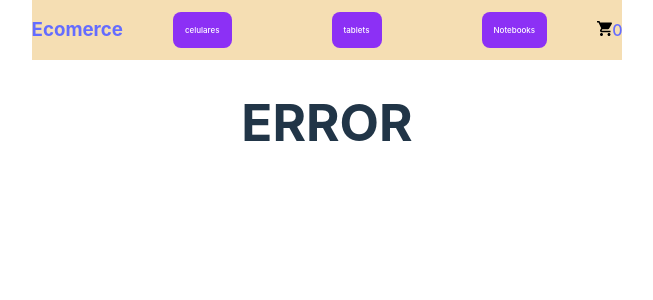
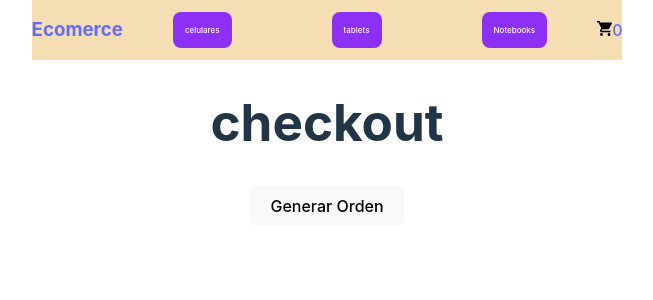
Before and after one commit to dantependino/PreEntrega1-Pendino, a React (Vite) app: page /checkout in a window 1280 px wide. Shown: the top 300 px of the page, without its empty margins (313-966 px from the left). Built offline with nearby package versions, Linux system fonts and the light colour scheme.

Commit message:
commit orders

```diff
--- a/src/App.jsx
+++ b/src/App.jsx
@@ -4,6 +4,7 @@ import ItemListContainer from "./ItemListContainer/ItemListContainer";
 import './App.css'
 import ItemDetailContainer from "./ItemDetailContainer/ItemDetailContainer";
 import {BrowserRouter, Routes, Route} from 'react-router-dom'
+import Checkout from "./Checkout/Checkout";
 
 import { CartProvider } from "./context/CartContext";
 import Cart from "./Cart/Cart";
@@ -22,7 +23,9 @@ function App() {
             <Route path="/category/:categoryId" element={<ItemListContainer/>}/>
             <Route path="/item/:itemId" element={<ItemDetailContainer/>}/>
             <Route path="/cart" element={<Cart/>}/>
+            <Route path="/checkout" element={<Checkout/>}/>
             <Route path="*" element={<h1>ERROR</h1>}/>
+
           </Routes>
         </CartProvider>
       </BrowserRouter>
--- a/src/Cart/Cart.jsx
+++ b/src/Cart/Cart.jsx
@@ -5,6 +5,8 @@ import {Link} from 'react-router-dom'
 
 const Cart = () => {
     const {cart, clearCart, totalQuantity, total} = useContext(CartContext)
+
+    const handlecheckout = () => {}
 
     if(totalQuantity === 0) {
         return (
@@ -20,6 +22,7 @@ const Cart = () => {
             {cart.map(p => <CartItem key={p.id} {...p}/>)}
             <h3>total: ${total}</h3>
             <button onClick={() => clearCart()}>Limpiar Carrito</button>
+            <Link to="/checkout"> checkout </Link>
 
         </div>
     )
--- /dev/null
+++ b/src/Checkout/Checkout.jsx
@@ -0,0 +1,100 @@
+import React, { useState } from 'react'
+import { useContext } from 'react';
+import { CartContext } from '../context/CartContext';
+import {db} from "../services/firebase"
+
+import { addDoc, collection, documentId, getDocs, query, where, writeBatch } from 'firebase/firestore';
+
+const Checkout = () => {
+    const [loading, setLoading] = useState(false);
+    const [orderCreated, setOrderCreated] = useState(false)
+
+    const {cart, isInCart, clearCart } = useContext (CartContext)
+
+    const createOrder = async () => {
+        setLoading(true)
+        try{
+        const objOrder = {
+
+            buyer:{
+                firstName:"Dante",
+                lastName:"Pendino",
+                pohne:"245123652",
+                adress:"rosario",
+            },
+            items: cart,
+            total:cart.reduce((acc,item)=>acc+=(item.price*item.quantity),0),
+            date: new Date()
+
+
+        };
+        const ids = cart.map((item)=> item.id);
+
+        const productRef = collection(db, "products");
+
+        const productsAddedFromFirestore = await getDocs(
+            query(productRef, where(documentId(),"in", ids)))
+            const {docs} = productsAddedFromFirestore;
+
+            const outOfStock = [];
+            const batch = writeBatch(db)
+
+            docs.forEach((doc) =>{
+                const dataDoc = doc.data()
+                const stockDB = dataDoc.stock;
+
+                const productAddedToCart = cart.find((prod)=> prod.id === doc.id);
+                const prodQuantity = productAddedToCart?.quantity
+
+                if(stockDB >= prodQuantity){
+
+
+                    batch.update(doc.ref,{stock: stockDB - prodQuantity})
+                }else {
+                    outOfStock.push({id: doc.id, ...dataDoc})
+                }
+                });
+
+                if(outOfStock.length === 0){
+                    await batch.commit();
+
+                    const orderRef = collection(db, "orders");
+                    const orderAdded = addDoc(orderRef, objOrder);
+
+                    console.log(`el id de su orden es : ${orderAdded.id}`);
+                    clearCart()
+                    setOrderCreated(true)
+
+                }else {
+                    console.log("hay productos que estan fuera de stock")
+                }
+}catch(error){
+    console.log(error)
+}finally{
+    setLoading(false)
+}
+
+}
+    if(loading) {
+        return <h1>se esta generando su orden</h1>
+
+    }
+    if(orderCreated){
+        return(
+            <h1>la orden fue creada</h1>
+        )
+    }
+
+
+    return (
+    <>
+
+        <h1>checkout</h1>
+        {}
+        <button className="Otion" onClick={createOrder}>Generar Orden</button>
+
+    </>
+    )
+}
+
+export default Checkout
```
